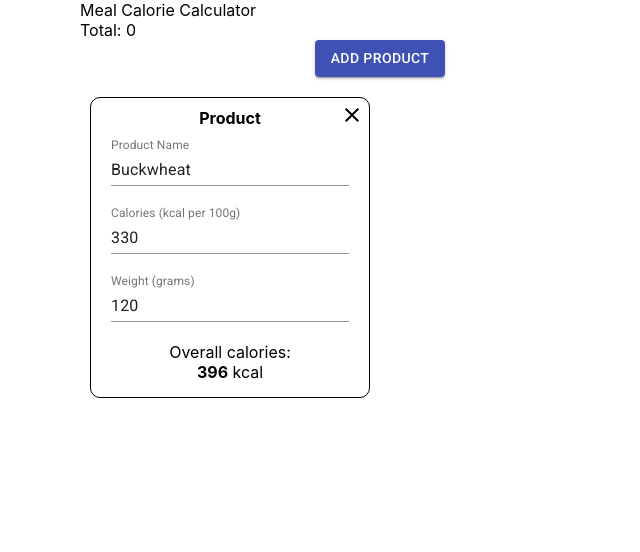
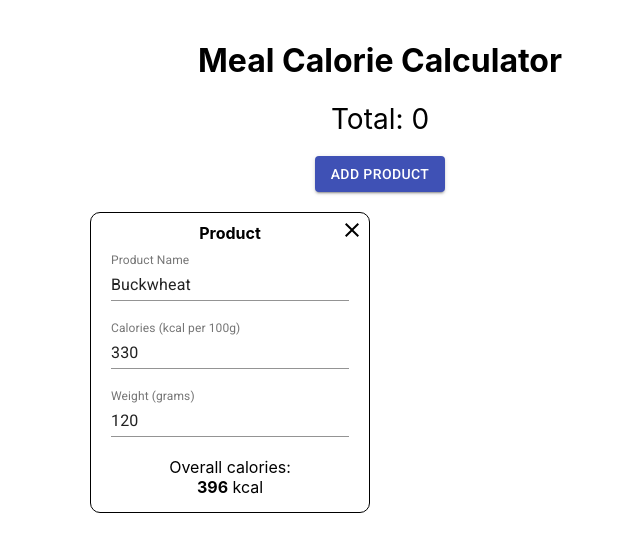
Before and after one commit to volodfast/react-calorie-calc, a React (Create React App) app: page / in a window 1280 px wide. Shown: the top 552 px of the page, without its empty margins (260-900 px from the left). Built offline with nearby package versions, Linux system fonts and the light colour scheme.

Commit message:
feature: update styling

```diff
--- a/src/modules/meal/containers/MealCalorieCalculator/MealCalorieCalculator.styled.ts
+++ b/src/modules/meal/containers/MealCalorieCalculator/MealCalorieCalculator.styled.ts
@@ -2,8 +2,14 @@ import { makeStyles } from '@material-ui/core';
 
 export const useMealCalorieCalculatorStyles = makeStyles({
   container: {},
+  infoContainer: {
+    textAlign: 'center',
+    padding: '20px',
+  },
   title: {},
-  totalCalorie: {},
+  totalCalorie: {
+    fontSize: 28,
+  },
   productListPlaceholder: {
     height: 80,
     display: 'flex',
--- a/src/modules/meal/containers/MealCalorieCalculator/MealCalorieCalculator.tsx
+++ b/src/modules/meal/containers/MealCalorieCalculator/MealCalorieCalculator.tsx
@@ -100,9 +100,13 @@ const MealCaloriCalculator: FC = () => {
 
   return (
     <Box className={classNames.container}>
-      <Box className={classNames.title}>Meal Calorie Calculator</Box>
-      <Box className={classNames.totalCalorie}>
-        Total: <Box component="span">{total}</Box>
+      <Box className={classNames.infoContainer}>
+        <Box className={classNames.title} component="h1">
+          Meal Calorie Calculator
+        </Box>
+        <Box className={classNames.totalCalorie}>
+          Total: <Box component="span">{total}</Box>
+        </Box>
       </Box>
       <Box className={classNames.controls}>
         <Button variant="contained" color="primary" onClick={handleAddProduct}>
```
